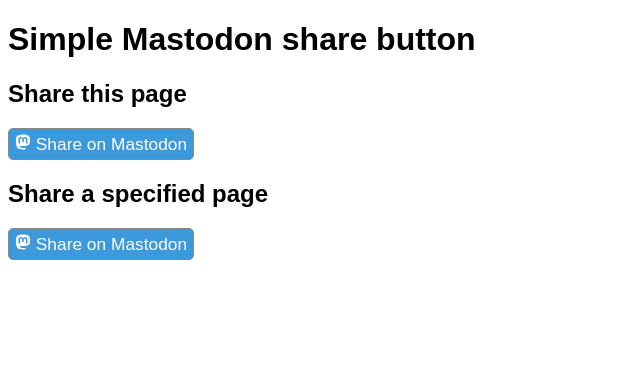
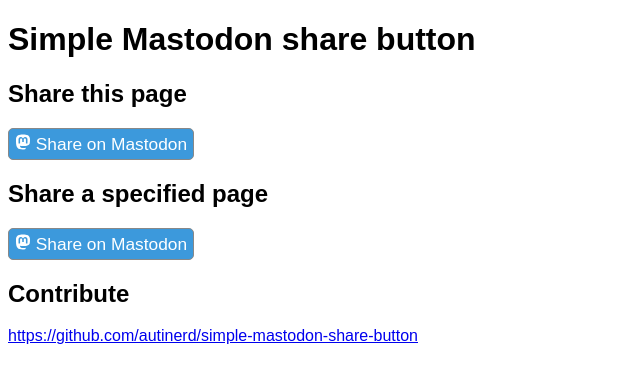
Before and after one commit to autinerd/simple-mastodon-share-button, a plain HTML site: page index.html in a window 1280 px wide. Shown: the whole page, without its empty margins (0-640 px from the left). Drawn offline with Linux system fonts and the light colour scheme.

Commit message:
add repo URL to Pages site

```diff
--- a/index.html
+++ b/index.html
@@ -20,5 +20,7 @@
         <h2>Share a specified page</h2>
         <!-- Insert the button -->
         <button class="mastodon-share" data-title="Join Mastodon!" data-href="https://joinmastodon.org"></button>
+        <h2>Contribute</h2>
+        <a href="https://github.com/autinerd/simple-mastodon-share-button">https://github.com/autinerd/simple-mastodon-share-button</a>
     </body>
 </html>
```
